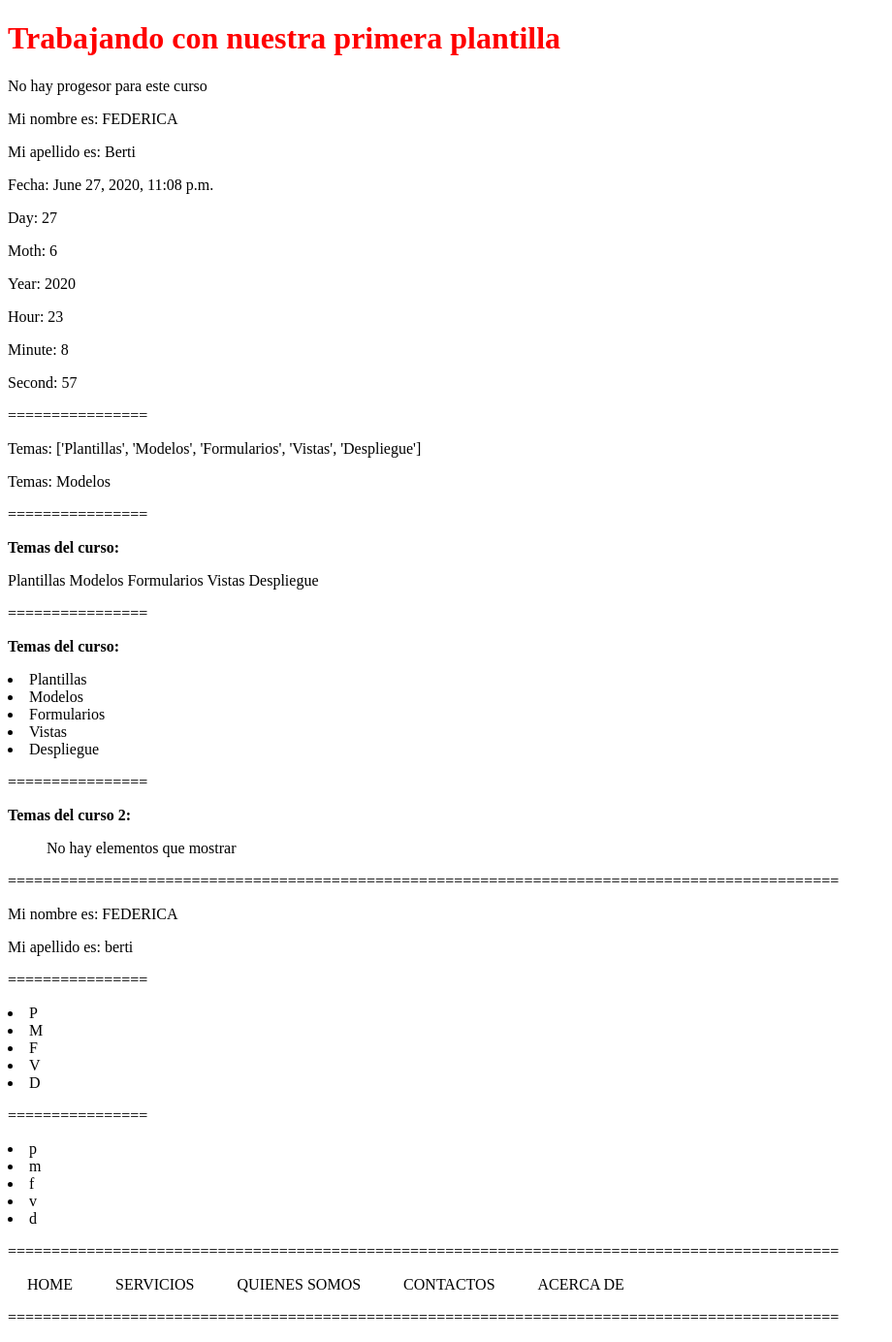
After one commit to tomasenrique/ejerciciosDjango, a Django app: page /saludo7/ in a window 1280 px wide. The commit adds this page. Shown: the whole page at 97% size, without its empty margins (0-920 px from the left). Run offline with Django 3.2, Linux system fonts and the light colour scheme.

Commit message:
Uso del paquete shortcuts con el metodo render() para optimizar el codigo y uso de pmatillas incrustadas, como insertar plantillas en otras plantillas.

```diff
--- a/proyecto1/templates/miplantilla2.html
+++ b/proyecto1/templates/miplantilla2.html
@@ -103,6 +103,14 @@
     </p>
 
     <p>===============================================================================================</p>
+    {# aqui se insertara una plantilla (Barra de navegacion) #}
+
+    {% include "superior/barra.html" %}
+
+
+
+
+    <p>===============================================================================================</p>
 
 </body>
 </html>
--- /dev/null
+++ b/proyecto1/templates/superior/barra.html
@@ -0,0 +1,41 @@
+<!DOCTYPE html>
+<html lang="en">
+<head>
+    <meta charset="UTF-8">
+    <title>Title</title>
+</head>
+<style>
+    {# se aplica un estilo a la barra    #}
+    #barra{
+        margin: 0;
+        padding: 0;
+        list-style: none;
+        text-transform: uppercase;
+    }
+
+    #barra li{
+        display: inline;
+        margin: 0 20px;
+    }
+</style>
+
+<body>
+    {% comment %}
+        ESTA SERA UNA PLANTILLA QUE SE INSERTARA EN LA PLANTILLA 'miplantilla2.html' POR MEDIO DEL
+        METODO: {% include "superior/barra.html" %}
+        EN LA POSICION QUE QUERAMOS QUE ESTE PUESTA
+    {% endcomment %}
+
+
+    <ul id="barra">
+        <li>Home</li>
+        <li>Servicios</li>
+        <li>Quienes somos</li>
+        <li>Contactos</li>
+        <li>Acerca de</li>
+    </ul>
+
+
+
+</body>
+</html>
--- a/proyecto1/urls.py
+++ b/proyecto1/urls.py
@@ -17,7 +17,7 @@ from django.contrib import admin
 from django.urls import path
 
 # Aqui se importa el metodo creado
-from proyecto1.views import saludo, saludo2, despedida, dame_fecha, calcula_edad1, calcula_edad2, saludo3, saludo4, saludo5, saludo6
+from proyecto1.views import saludo, saludo2, despedida, dame_fecha, calcula_edad1, calcula_edad2, saludo3, saludo4, saludo5, saludo6, saludo7
 
 urlpatterns = [
     path('admin/', admin.site.urls),
@@ -30,6 +30,7 @@ urlpatterns = [
     path('saludo3/', saludo3),  # Para pasar datos a la plantilla
     path('saludo4/', saludo4),   # Para pasar datos usando una clase creada
     path('saludo5/', saludo5),   # Para pasar una lista con datos
-    path('saludo6/', saludo6)   # Para mostrar datos en los templates usando el archivo setting.py
+    path('saludo6/', saludo6),   # Para mostrar datos en los templates usando el archivo setting.py
+    path('saludo7/', saludo7)   # Usando 'shortcuts' con el metodo simpleificado render()
 
 ]
--- a/proyecto1/views.py
+++ b/proyecto1/views.py
@@ -9,7 +9,6 @@ import datetime
 from django.template import loader  # Esto es para poder cargar las plantillas (templates) => metodo saludo6
 # from django.template.loader import get_template  # Asi se llama al metodo 'get_template' para usar muchos templates
 from django.template import Template, Context  # para poder usar las plantilla y su contexto
-
 
 # Este es un ejm de como pasar html
 #  Este sera su enlaca en la web ==>> http://localhost:8000/saludo/
@@ -217,5 +216,45 @@ def saludo6(request):
 
     return HttpResponse(documento_p)
 
+
 # ======================================================================================================================
 # ======================================================================================================================
+# PLANTILLAS 5
+
+""" USANDO PAQUETE SHORTCUTS
+    Uso del paquete 'shortcuts' con el metodo render() para simpleificar los trabajos
+    pagina => https://docs.djangoproject.com/en/3.0/topics/http/shortcuts/
+
+    Metodo => render(request, template_name, context=None, content_type=None, status=None, using=None)
+    Donde los 2 siguentes son los mas usados:
+    request: Argumento obligatorio
+    template_name: La pagina web
+
+    Usando este metodo se optimisaria el codigo, ver le metodo saludo6 y compara con el saludo7
+"""
+
+from django.shortcuts import render  # para usar el metodo render()
+
+
+def saludo7(request):
+    p4 = Persona("Federica", "Berti")
+    lista1 = ["Plantillas", "Modelos", "Formularios", "Vistas", "Despliegue"]
+    lista2 = []
+
+    mi_fecha = datetime.datetime.now()
+
+    # Se crea el contexto para la plantilla y un diccionario para poder pasar los datos a la pagina miplantilla2.html
+    diccionario1 = {"nombre_persona": p4.nombre, "apellido": p4.apellido, "fecha": mi_fecha, "temas": lista1,
+                    "temas2": lista2}
+
+    return render(request, "miplantilla2.html", diccionario1)
+
+
+# ==================================================
+""" USANDO PLANTILLAS INCRUSTADAS
+    ver archivo barra.html y miplantilla2.html para obserbar el ejemplo de como insertar la plantilla
+
+"""
+
+# ======================================================================================================================
+# ======================================================================================================================
```
